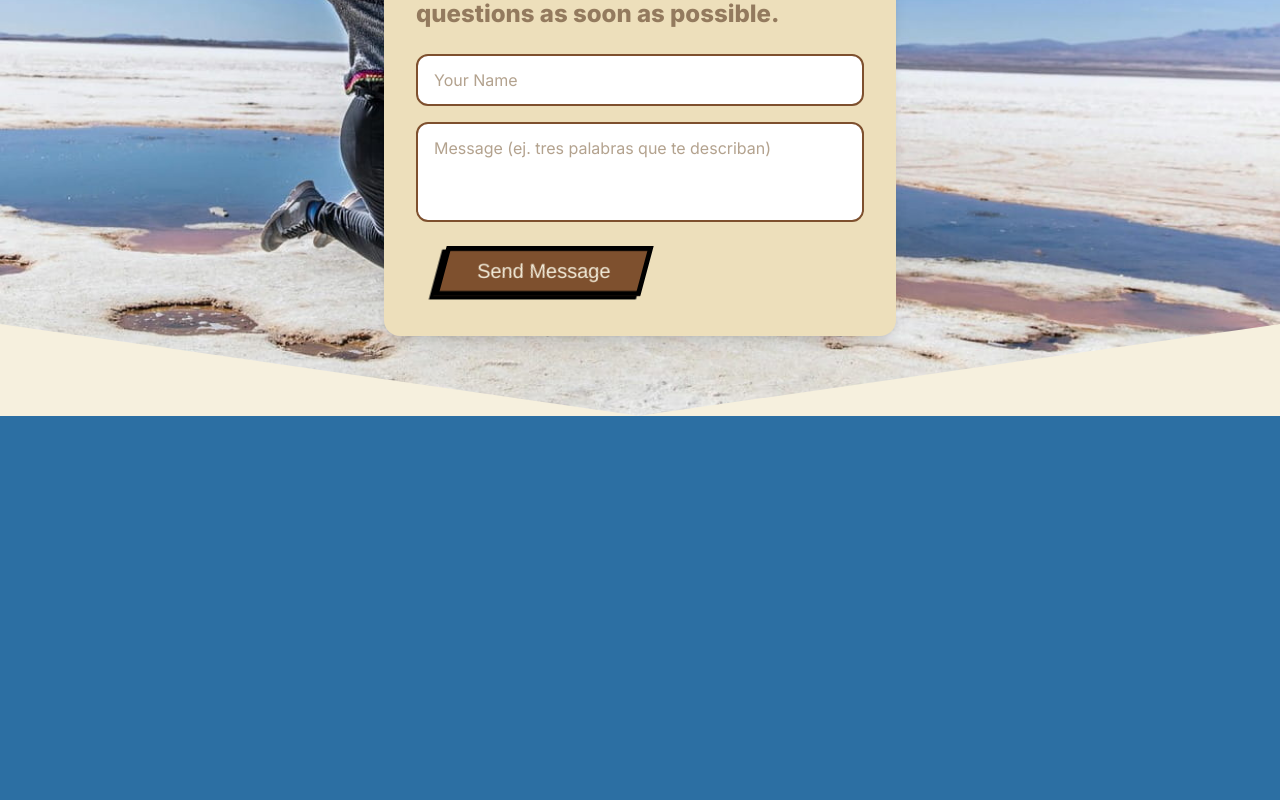
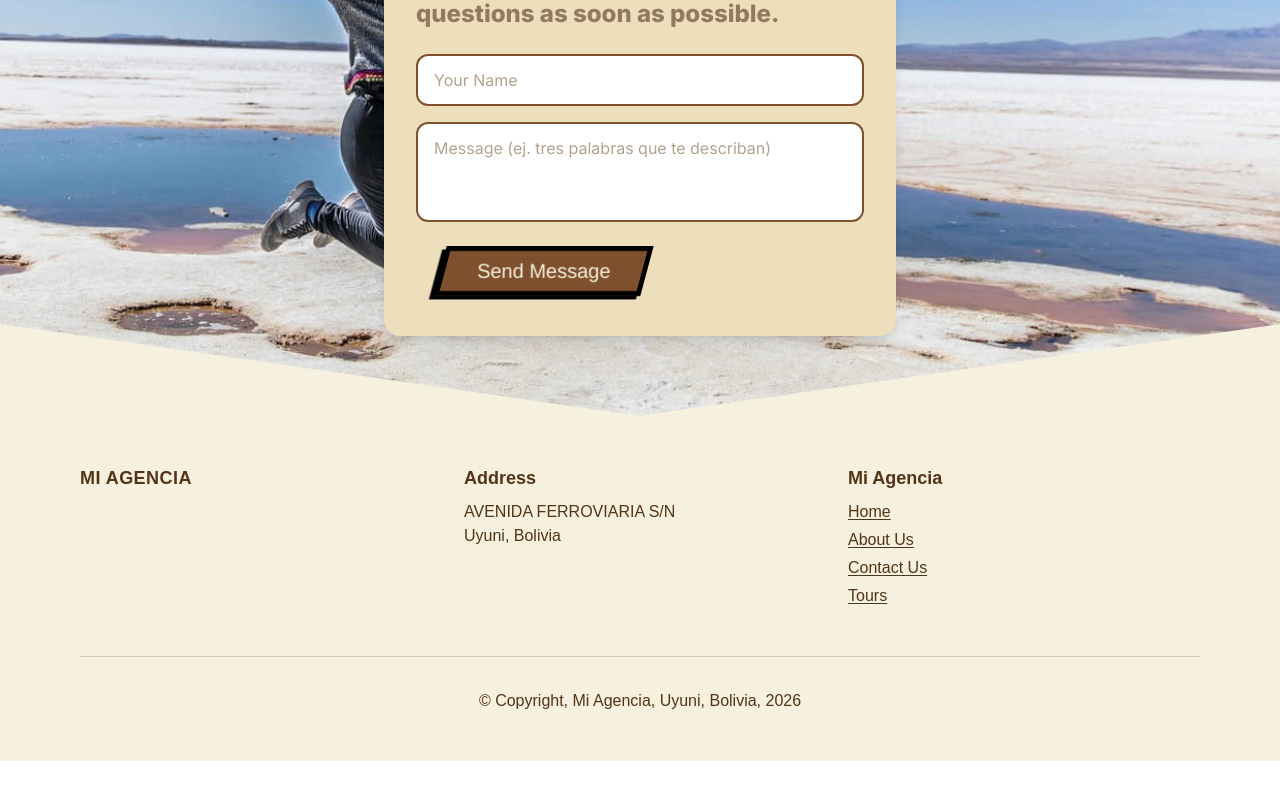
Before and after one commit to AgentrySoft/uyuni-agencia-web, a Next.js app: page / in a window 1280 px wide. Shown: the part 5123-5923 px from the top of the page. After the commit the page ends 5884 px from the top, so only its background shows below. Built offline with nearby package versions, Linux system fonts and the light colour scheme; a web font is replaced by a local one.

Commit message:
feat:agrega el footer

```diff
--- a/src/app/home/components/ContactSection.tsx
+++ b/src/app/home/components/ContactSection.tsx
@@ -28,6 +28,7 @@ export function ContactSection() {
 
   return (
     <section
+      id="contact"
       className="relative flex min-h-[80vh] w-full flex-col items-center justify-start overflow-hidden bg-cover bg-no-repeat px-6 py-16 md:py-20"
       style={{
         backgroundImage: "url(/images/contact.jpg)",
--- /dev/null
+++ b/src/app/home/components/Footer.tsx
@@ -0,0 +1,61 @@
+import Link from "next/link";
+
+const FOOTER_LINKS = [
+  { label: "Home", href: "#" },
+  { label: "About Us", href: "#about" },
+  { label: "Contact Us", href: "#contact" },
+  { label: "Tours", href: "#packages" },
+] as const;
+
+export function Footer() {
+  return (
+    <footer className="w-full bg-cream px-6 py-12 md:px-12 lg:px-20">
+      <div className="mx-auto max-w-6xl">
+        {/* Tres columnas */}
+        <div className="grid gap-10 md:grid-cols-3 md:gap-8">
+          {/* Columna izquierda: nombre / logo */}
+          <div>
+            <p className="font-rem text-lg font-extrabold uppercase tracking-wide text-primary-dark">
+              MI AGENCIA
+            </p>
+          </div>
+
+          {/* Columna central: dirección */}
+          <div className="text-left">
+            <h3 className="font-rem text-lg font-bold text-primary-dark">
+              Address
+            </h3>
+            <p className="mt-2 font-rem text-base font-normal text-primary-dark">
+              AVENIDA FERROVIARIA S/N
+              <br />
+              Uyuni, Bolivia
+            </p>
+          </div>
+
+          {/* Columna derecha: enlaces */}
+          <div className="text-left">
+            <h3 className="font-rem text-lg font-extrabold text-primary-dark">
+              Mi Agencia
+            </h3>
+            <nav className="mt-2 flex flex-col items-start gap-1" aria-label="Footer navigation">
+              {FOOTER_LINKS.map(({ label, href }) => (
+                <Link
+                  key={label}
+                  href={href}
+                  className="font-rem text-base font-normal text-primary-dark underline underline-offset-2 transition-opacity hover:opacity-80"
+                >
+                  {label}
+                </Link>
+              ))}
+            </nav>
+          </div>
+        </div>
+
+        {/* Copyright */}
+        <p className="mt-12 border-t border-primary-dark/20 pt-8 text-center font-rem text-base font-normal text-primary-dark">
+          © Copyright, Mi Agencia, Uyuni, Bolivia, 2026
+        </p>
+      </div>
+    </footer>
+  );
+}
--- a/src/app/home/components/OurPackagesSection.tsx
+++ b/src/app/home/components/OurPackagesSection.tsx
@@ -16,6 +16,7 @@ import { OUR_PACKAGES } from "@/app/home/content/our-packages-content";
 export function OurPackagesSection() {
   return (
     <section
+      id="packages"
       className="relative w-full overflow-hidden bg-cover bg-center bg-no-repeat"
       style={{
         backgroundImage: "url(/images/uyuni-people-jump-bo.jpg)",
--- a/src/app/home/components/index.ts
+++ b/src/app/home/components/index.ts
@@ -5,6 +5,7 @@ export { HeroContent } from "./HeroContent";
 export { HeroNavbar } from "./HeroNavbar";
 export { HeroSeparator } from "./HeroSeparator";
 export { ContactSection } from "./ContactSection";
+export { Footer } from "./Footer";
 export { OurPackagesSection } from "./OurPackagesSection";
 export { SectionSeparator } from "./SectionSeparator";
 export { ToursParallaxSection } from "./ToursParallaxSection";
--- a/src/app/home/index.ts
+++ b/src/app/home/index.ts
@@ -1,5 +1,6 @@
 export { AdventureFeaturesSection } from "./components/AdventureFeaturesSection";
 export { ContactSection } from "./components/ContactSection";
+export { Footer } from "./components/Footer";
 export { HeroBanner } from "./HeroBanner";
 export { OurPackagesSection } from "./components/OurPackagesSection";
 export { ToursParallaxSection } from "./components/ToursParallaxSection";
--- a/src/app/page.tsx
+++ b/src/app/page.tsx
@@ -1,6 +1,7 @@
 import {
   AdventureFeaturesSection,
   ContactSection,
+  Footer,
   HeroBanner,
   OurPackagesSection,
   ToursParallaxSection,
@@ -14,8 +15,7 @@ export default function Home() {
       <ToursParallaxSection />
       <OurPackagesSection />
       <ContactSection />
-      {/* Sección debajo (fondo sky, placeholder para imagen) */}
-      <section id="tours" className="min-h-[50vh] bg-sky px-6 py-16 md:px-12" />
+      <Footer />
     </div>
   );
 }
```
